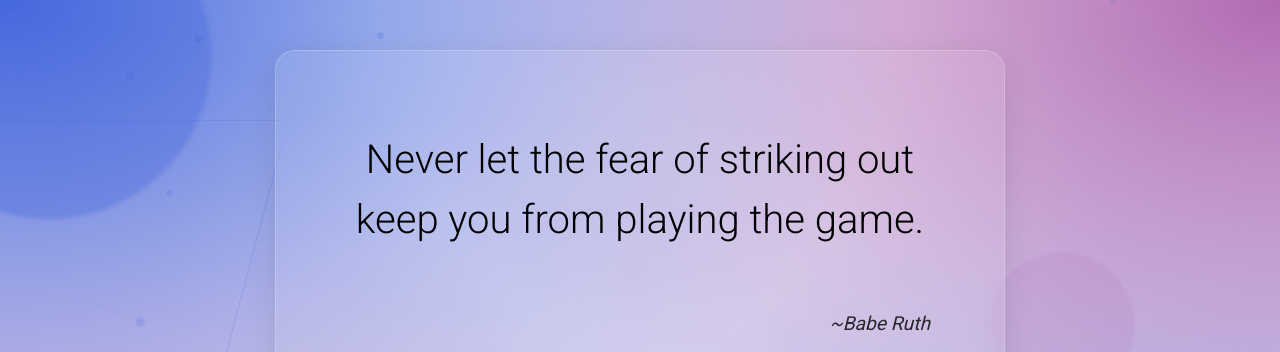
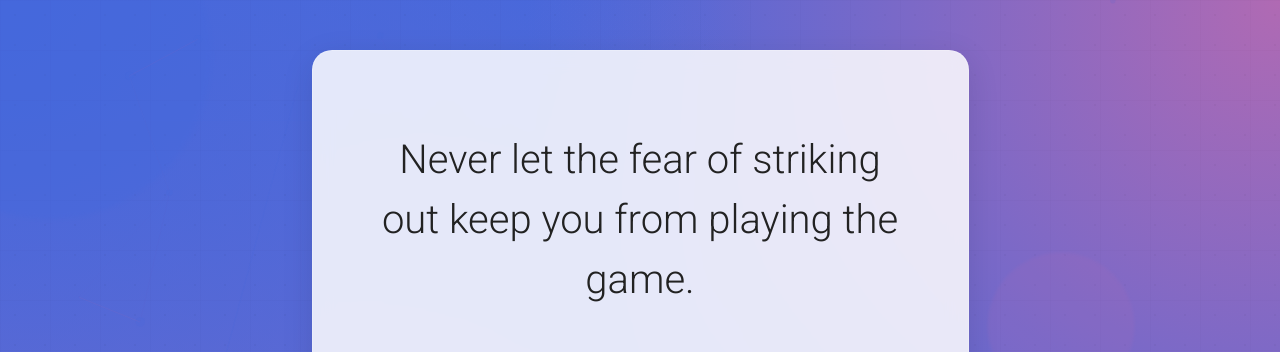
Before and after one commit to kundanvishen/random-quote, a plain HTML site: page index.html in a window 1280 px wide. Shown: the top 352 px of the page. Drawn offline with nearby package versions, Linux system fonts and the light colour scheme.

Commit message:
fix: background color issue

```diff
--- a/css/style.css
+++ b/css/style.css
@@ -1,11 +1,13 @@
 body {
-  color: black;
+  color: #222;
   min-height: 100vh;
   margin: 0;
   padding: 0;
   font-family: 'Roboto', sans-serif;
   position: relative;
   overflow-x: hidden;
+  /* Ensure a base background color for mobile devices */
+  background-color: #1a2980;
 }
 
 * {
@@ -20,6 +22,15 @@ body {
   top: 0;
   left: 0;
   z-index: -1;
+}
+
+#safari-bg {
+  position: fixed;
+  top: 0;
+  left: 0;
+  width: 100%;
+  height: 100%;
+  z-index: -3;
 }
 
 .bg-elements {
@@ -42,8 +53,8 @@ body {
   opacity: 0.15;
   background-size: 50px 50px;
   background-image:
-    linear-gradient(to right, rgba(255,255,255,0.1) 1px, transparent 1px),
-    linear-gradient(to bottom, rgba(255,255,255,0.1) 1px, transparent 1px);
+    linear-gradient(to right, rgba(0,0,0,0.1) 1px, transparent 1px),
+    linear-gradient(to bottom, rgba(0,0,0,0.1) 1px, transparent 1px);
 }
 
 /* Geometric Shapes */
@@ -90,7 +101,7 @@ body {
 .design-line {
   position: absolute;
   height: 1px;
-  background: rgba(255, 255, 255, 0.2);
+  background: rgba(0, 0, 0, 0.15);
 }
 
 .h-line-1 {
@@ -128,13 +139,13 @@ body {
   height: 100%;
   top: 0;
   left: 0;
-  background-image: radial-gradient(rgba(255, 255, 255, 0.15) 1px, transparent 1px);
+  background-image: radial-gradient(rgba(0, 0, 0, 0.1) 1px, transparent 1px);
   background-size: 30px 30px;
   opacity: 0.3;
 }
 
 .card {
-  background: rgba(255, 255, 255, 0.1);
+  background: rgba(255, 255, 255, 0.85);
   backdrop-filter: blur(10px);
   -webkit-backdrop-filter: blur(10px);
   border-radius: 20px;
@@ -144,6 +155,7 @@ body {
   padding: 30px;
   position: relative;
   z-index: 1;
+  max-width: 90%;
 }
 
 .card-block {
@@ -156,6 +168,7 @@ body {
   font-size: 2.5rem;
   font-weight: 300;
   line-height: 1.5;
+  color: #222;
 }
 
 p.author {
@@ -163,7 +176,8 @@ p.author {
   padding: 0 20px 0 0;
   font-size: 1.2rem;
   font-style: italic;
-  opacity: 0.8;
+  opacity: 0.7;
+  color: #333;
 }
 
 .button {
@@ -174,14 +188,16 @@ p.author {
   display: flex;
   align-items: center;
   justify-content: center;
-  background: rgba(255, 255, 255, 0.2);
+  background: rgba(0, 0, 0, 0.1);
   border: none;
   transition: all 0.3s ease;
+  color: #222;
 }
 
 .button:hover, #newQuoteButton:hover {
   transform: translateY(-3px);
   box-shadow: 0 5px 15px rgba(0, 0, 0, 0.2);
+  background: rgba(0, 0, 0, 0.2);
 }
 
 #newQuoteButton {
@@ -189,15 +205,49 @@ p.author {
   padding: 8px 20px;
   font-weight: 500;
   letter-spacing: 0.5px;
-  background: rgba(255, 255, 255, 0.2);
+  background: rgba(0, 0, 0, 0.1);
   border: none;
   transition: all 0.3s ease;
+  color: #222;
 }
 
 .fixed-bottom {
   padding: 15px 0;
-  color: rgba(255, 255, 255, 0.7);
+  color: rgba(0, 0, 0, 0.7);
   font-size: 0.9rem;
   position: relative;
   z-index: 1;
 }
+
+/* Media queries for better mobile support */
+@media (max-width: 768px) {
+  .card {
+    margin: 30px auto;
+    padding: 20px;
+  }
+
+  .card-title {
+    font-size: 1.8rem;
+    margin: 10px auto 30px;
+  }
+
+  .card-block {
+    padding: 1rem;
+  }
+
+  .button {
+    margin: 0 0 0 10px;
+    width: 40px;
+    height: 40px;
+  }
+}
+
+@media (max-width: 480px) {
+  .card-title {
+    font-size: 1.5rem;
+  }
+
+  p.author {
+    font-size: 1rem;
+  }
+}
--- a/js/index.js
+++ b/js/index.js
@@ -506,19 +506,56 @@ function updateBackground(colors) {
     // Set theme color for mobile browsers
     $('meta[name=theme-color]').attr('content', colors.from);
 
-    // Create a modern mesh gradient effect
-    document.body.style.background = `
-        radial-gradient(at 0% 0%, ${colors.from} 0%, transparent 50%),
-        radial-gradient(at 100% 0%, ${colors.to} 0%, transparent 50%),
-        radial-gradient(at 100% 100%, ${colors.from}aa 0%, transparent 70%),
-        radial-gradient(at 0% 100%, ${colors.to}aa 0%, transparent 70%)
-    `;
+    // Apply background color to body first (fallback for all browsers)
+    $('body').css('background-color', colors.from);
+
+    // Create a modern mesh gradient effect with better mobile Safari compatibility
+    // Applying as separate CSS properties and using standard syntax
+    var gradientBg =
+        'radial-gradient(circle at 0% 0%, ' + colors.from + ' 0%, transparent 50%), ' +
+        'radial-gradient(circle at 100% 0%, ' + colors.to + ' 0%, transparent 50%), ' +
+        'radial-gradient(circle at 100% 100%, ' + colors.from + '99 0%, transparent 70%), ' +
+        'radial-gradient(circle at 0% 100%, ' + colors.to + '99 0%, transparent 70%)';
+
+    $('body').css({
+        'background': gradientBg,
+        '-webkit-background': gradientBg,
+        'background-color': colors.from
+    });
+
+    // For Safari specifically, we'll also add a pseudo-element with the gradient
+    updateSafariBackground(colors);
 
     // Update particle colors
     updateParticleColors(colors);
 
     // Update shapes colors
     updateShapesColors(colors);
+}
+
+// Add helper function for Safari background
+function updateSafariBackground(colors) {
+    // First remove any existing safari-bg element
+    $('#safari-bg').remove();
+
+    // Create a new div specific for Safari background
+    var safariBg = $('<div id="safari-bg"></div>').css({
+        'position': 'fixed',
+        'top': 0,
+        'left': 0,
+        'width': '100%',
+        'height': '100%',
+        'z-index': -3,
+        'background': colors.from,
+        'background-image':
+            '-webkit-radial-gradient(left top, circle, ' + colors.from + ' 0%, transparent 50%), ' +
+            '-webkit-radial-gradient(right top, circle, ' + colors.to + ' 0%, transparent 50%), ' +
+            '-webkit-radial-gradient(right bottom, circle, ' + colors.from + '99 0%, transparent 70%), ' +
+            '-webkit-radial-gradient(left bottom, circle, ' + colors.to + '99 0%, transparent 70%)'
+    });
+
+    // Append to body
+    $('body').append(safariBg);
 }
 
 function openLink(url) {
```
